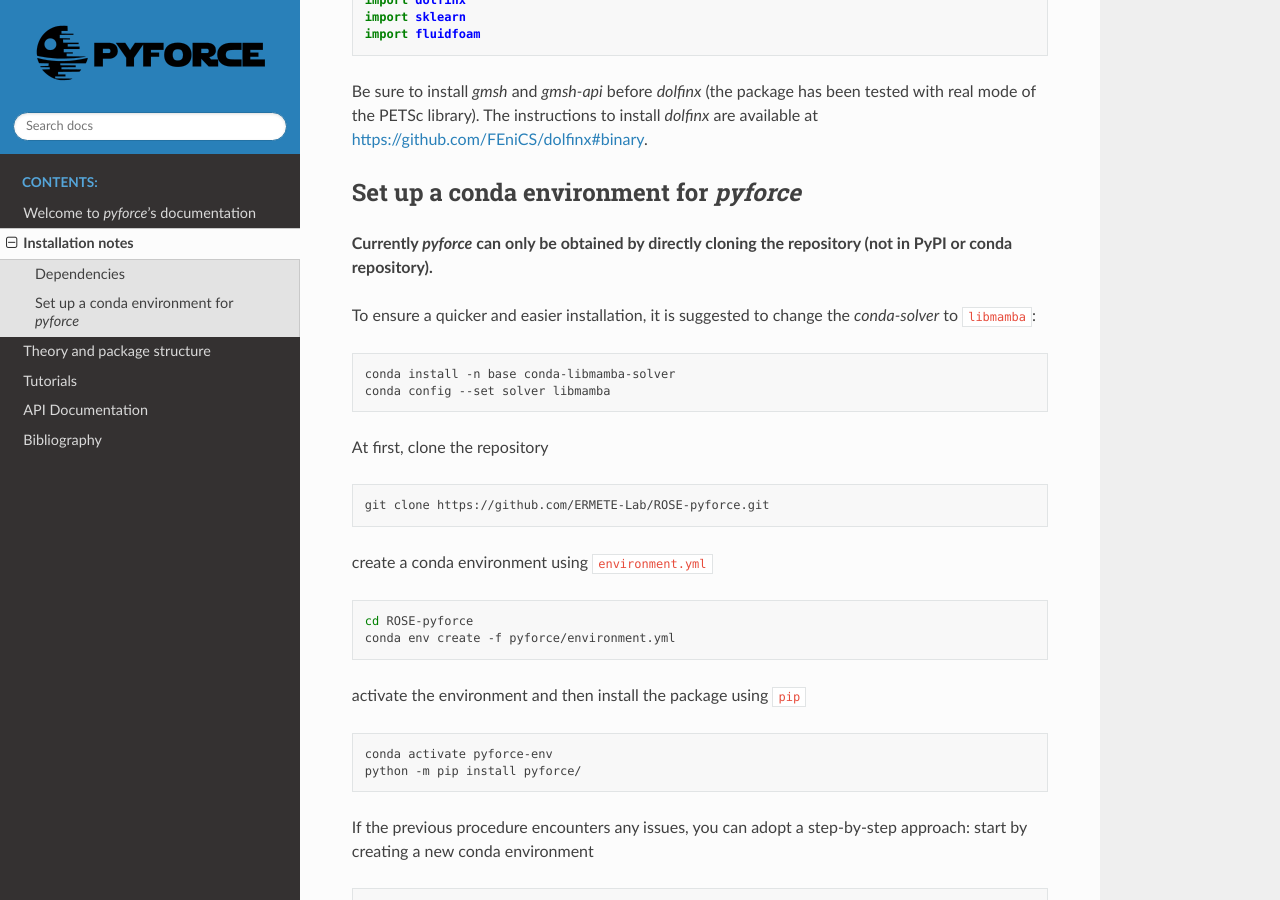
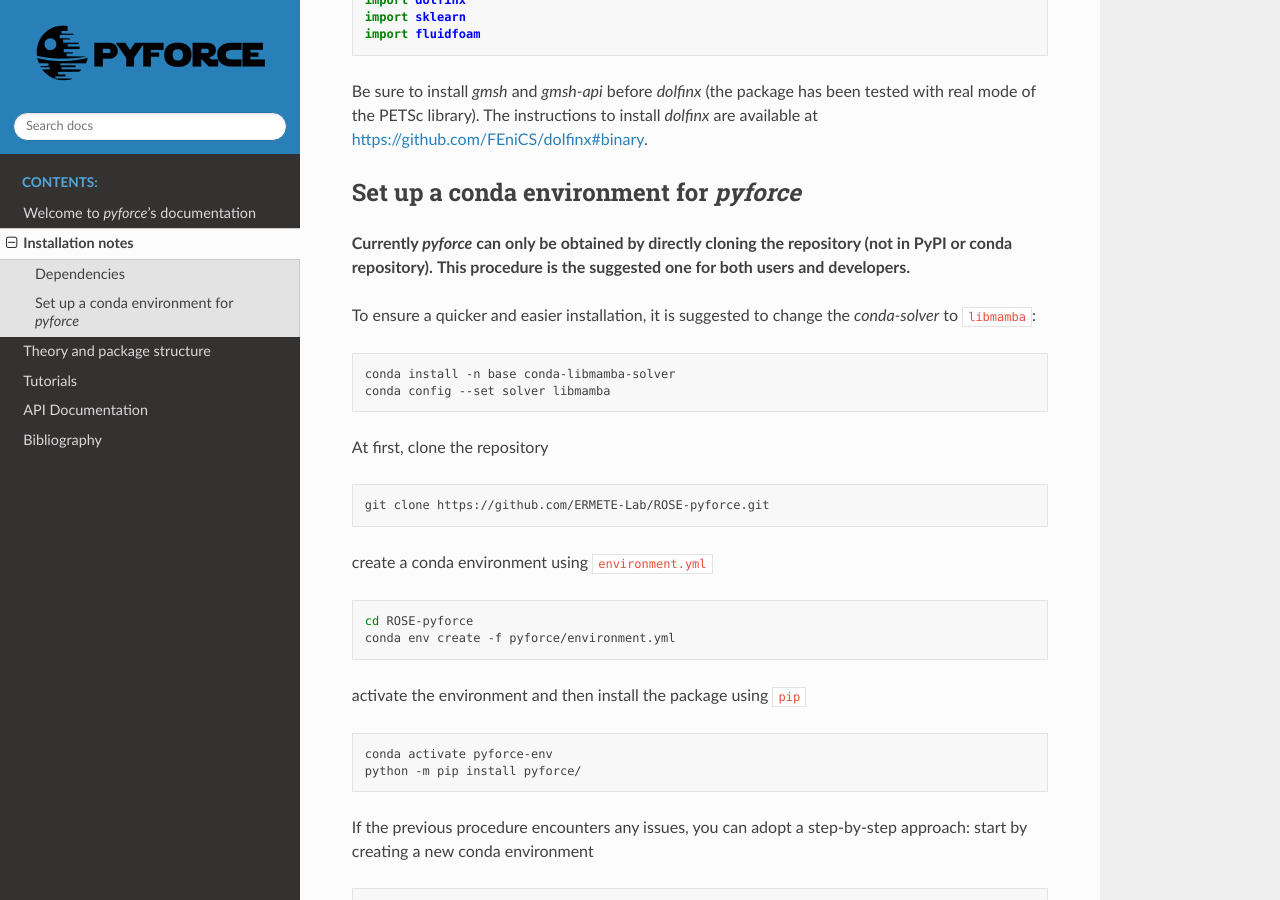
Before and after one commit to ERMETE-Lab/ROSE-pyforce, a Sphinx documentation site: the page built from docs/installation.md, in a window 1280 px wide and 900 px high, scrolled down 450 px. Built offline with Sphinx 7.4.7 and the Read the Docs theme 3.1.0, drawn with Linux system fonts in a browser that asks for light colours; pages that are not in the unit, such as notebooks, are missing from menus; the version number could not be read and is left out.

Commit message:
Update installation notes

````diff
--- a/docs/installation.md
+++ b/docs/installation.md
@@ -23,6 +23,7 @@ Be sure to install *gmsh* and *gmsh-api* before *dolfinx* (the package has been
 ## Set up a conda environment for *pyforce*
 
 **Currently *pyforce* can only be obtained by directly cloning the repository (not in PyPI or conda repository).**
+**This procedure is the suggested one for both users and developers.**
 
 To ensure a quicker and easier installation, it is suggested to change the *conda-solver* to `libmamba`:
 ```bash
````
